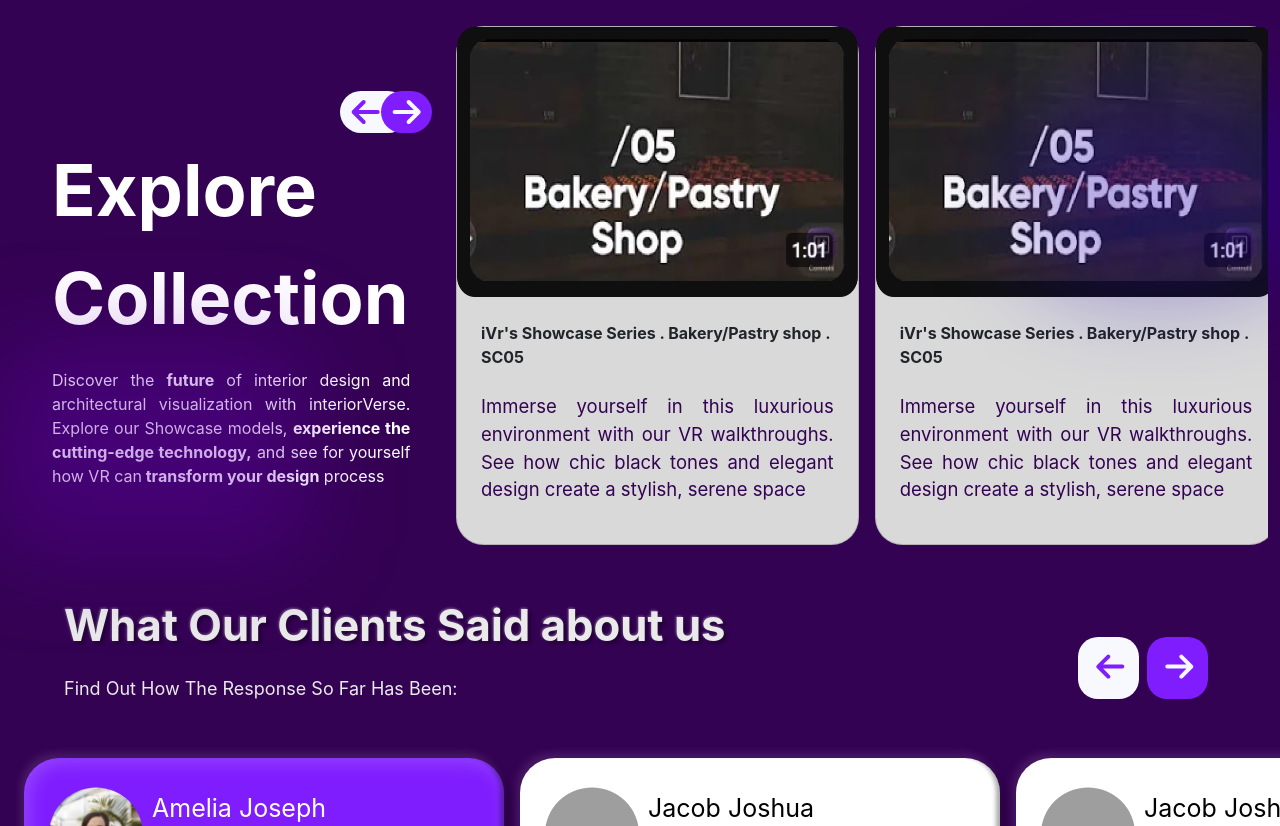
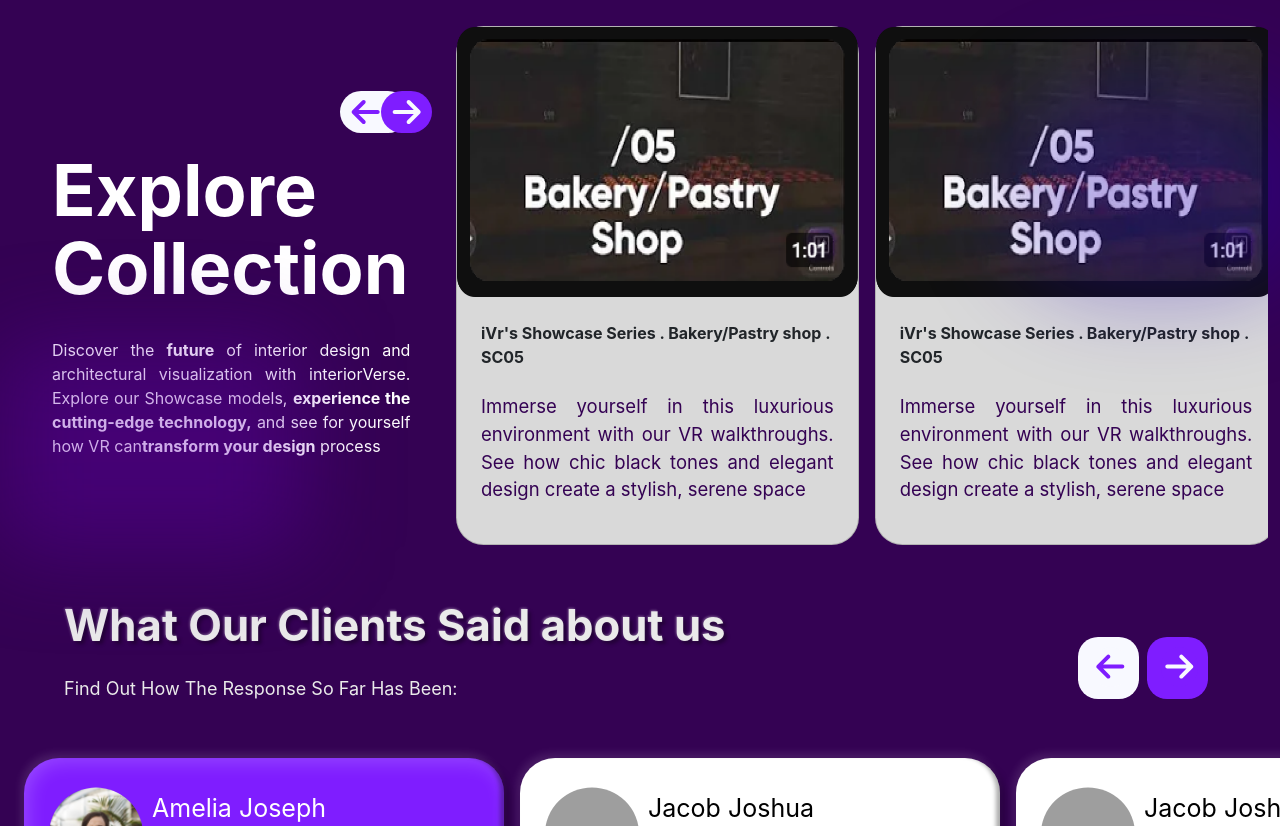
Before and after one commit to paraboyy/webSlicing, a React (Create React App) app: page / in a window 1280 px wide. Shown: the part 1860-2686 px from the top of the page. Built offline with nearby package versions, Linux system fonts and the light colour scheme; grey boxes are pictures that could not be loaded.

Commit message:
udpate: UI card

```diff
--- a/src/views/Home.css
+++ b/src/views/Home.css
@@ -420,6 +420,10 @@
     height: 20px;
 }
 
+.mt-n-7 {
+    margin-top: -30px;
+}
+
 
 
 @media (max-width: 1024px) {
--- a/src/views/Home.js
+++ b/src/views/Home.js
@@ -11,6 +11,20 @@
     const [cardIndex, setCardIndex] = useState(0);
     const scrollContainerRef = useRef(null);
 
+    //  const handleLeftClick = () => {
+    //     if (cardIndex > 0) {
+    //         setCardIndex(cardIndex - 1);
+    //     }
+    // };
+
+    // const handleRightClick = () => {
+    //     // Jumlah card bisa disesuaikan dengan jumlah card yang ada.
+    //     const totalCards = 3; // Misalkan ada 3 card, sesuaikan dengan kebutuhan
+    //     if (cardIndex < totalCards - 1) {
+    //         setCardIndex(cardIndex + 1);
+    //     }
+    // };
+
     const handleLeftClick = () => {
     if (cardIndex > 0) {
       setCardIndex(cardIndex - 1);
@@ -18,9 +32,7 @@
   };
 
   const handleRightClick = () => {
-        // Jumlah card bisa disesuaikan dengan jumlah card yang ada.
-        const totalCards = 3; // Misalkan ada 3 card, sesuaikan dengan kebutuhan
-        if (cardIndex < totalCards - 1) {
+    if (cardIndex < 2) { // Adjust based on the number of cards minus one
       setCardIndex(cardIndex + 1);
     }
   };
@@ -75,40 +87,51 @@
       <div className='p-50 section-text w-35'>
         <div className='button-container-2 row'>
           <button className='button-custom w-15 mr-n-1' onClick={handleLeftClick}>
-                            <FontAwesomeIcon icon={faArrowLeft} size="2x" className='mx-1 pr-90 text-icon'/>
+            <FontAwesomeIcon icon={faArrowLeft} size="2x" className='mx-1 pr-90 text-icon' />
           </button>
           <button className='button-custom w-15' onClick={handleRightClick}>
-                            <FontAwesomeIcon icon={faArrowRight} size="2x" className='mx-1 text-icon2'/>
+            <FontAwesomeIcon icon={faArrowRight} size="2x" className='mx-1 text-icon2' />
           </button>
         </div>
-                    <p className='text-white fw-bold font-72 text-start'>Explore Collection</p>
-                    <p className='text-white text-justify'>Discover the <span className='fw-bold'>future</span> of interior design and architectural visualization with interiorVerse.
-                    Explore our Showcase models, <span className='fw-bold'> experience the cutting-edge technology,</span> and see for yourself how VR can
-                    <span className='fw-bold'> transform your design</span> process</p>
+        <span className='text-white fw-bold font-72 text-start'>Explore</span>
+        <p className='text-white fw-bold font-72 text-start mt-n-7'>Collection</p>
+        <p className='text-white text-justify'>
+          Discover the <span className='fw-bold'>future</span> of interior design and architectural visualization with interiorVerse.
+          Explore our Showcase models, <span className='fw-bold'>experience the cutting-edge technology,</span> and see for yourself how VR can
+          <span className='fw-bold'>transform your design</span> process
+        </p>
       </div>
+      <div className='d-flex section-card-wrapper' style={{ overflow: 'hidden', width: '100%' }}>
         <div className='d-flex section-card' style={{ transform: `translateX(-${cardIndex * 100}%)`, transition: 'transform 0.5s ease' }}>
           <div className='card mx-2'>
             <img src="cardphoto.png" className="logo" alt="logo" />
             <div className='card-body'>
               <p className='p-2 card-title text-start fw-bold'>iVr's Showcase Series . Bakery/Pastry shop . SC05</p>
-                            <p className='p-2 card-description text-justify'>Immerse yourself in this luxurious environment with our VR walkthroughs.
-                            See how chic black tones and elegant design create a stylish, serene space</p>
+              <p className='p-2 card-description text-justify'>
+                Immerse yourself in this luxurious environment with our VR walkthroughs.
+                See how chic black tones and elegant design create a stylish, serene space
+              </p>
             </div>
           </div>
           <div className='card mx-2'>
             <img src="cardphoto.png" className="logo" alt="logo" />
             <div className='card-body'>
               <p className='p-2 card-title text-start fw-bold'>iVr's Showcase Series . Bakery/Pastry shop . SC05</p>
-                            <p className='p-2 card-description text-justify'>Immerse yourself in this luxurious environment with our VR walkthroughs.
-                            See how chic black tones and elegant design create a stylish, serene space</p>
+              <p className='p-2 card-description text-justify'>
+                Immerse yourself in this luxurious environment with our VR walkthroughs.
+                See how chic black tones and elegant design create a stylish, serene space
+              </p>
             </div>
           </div>
           <div className='card mx-2'>
             <img src="cardphoto.png" className="logo" alt="logo" />
             <div className='card-body'>
               <p className='p-2 card-title text-start fw-bold'>iVr's Showcase Series . Bakery/Pastry shop . SC05</p>
-                            <p className='p-2 card-description text-justify'>Immerse yourself in this luxurious environment with our VR walkthroughs.
-                            See how chic black tones and elegant design create a stylish, serene space</p>
+              <p className='p-2 card-description text-justify'>
+                Immerse yourself in this luxurious environment with our VR walkthroughs.
+                See how chic black tones and elegant design create a stylish, serene space
+              </p>
+            </div>
           </div>
         </div>
       </div>
```
Lines whose indentation alone changed are shown as unchanged.
